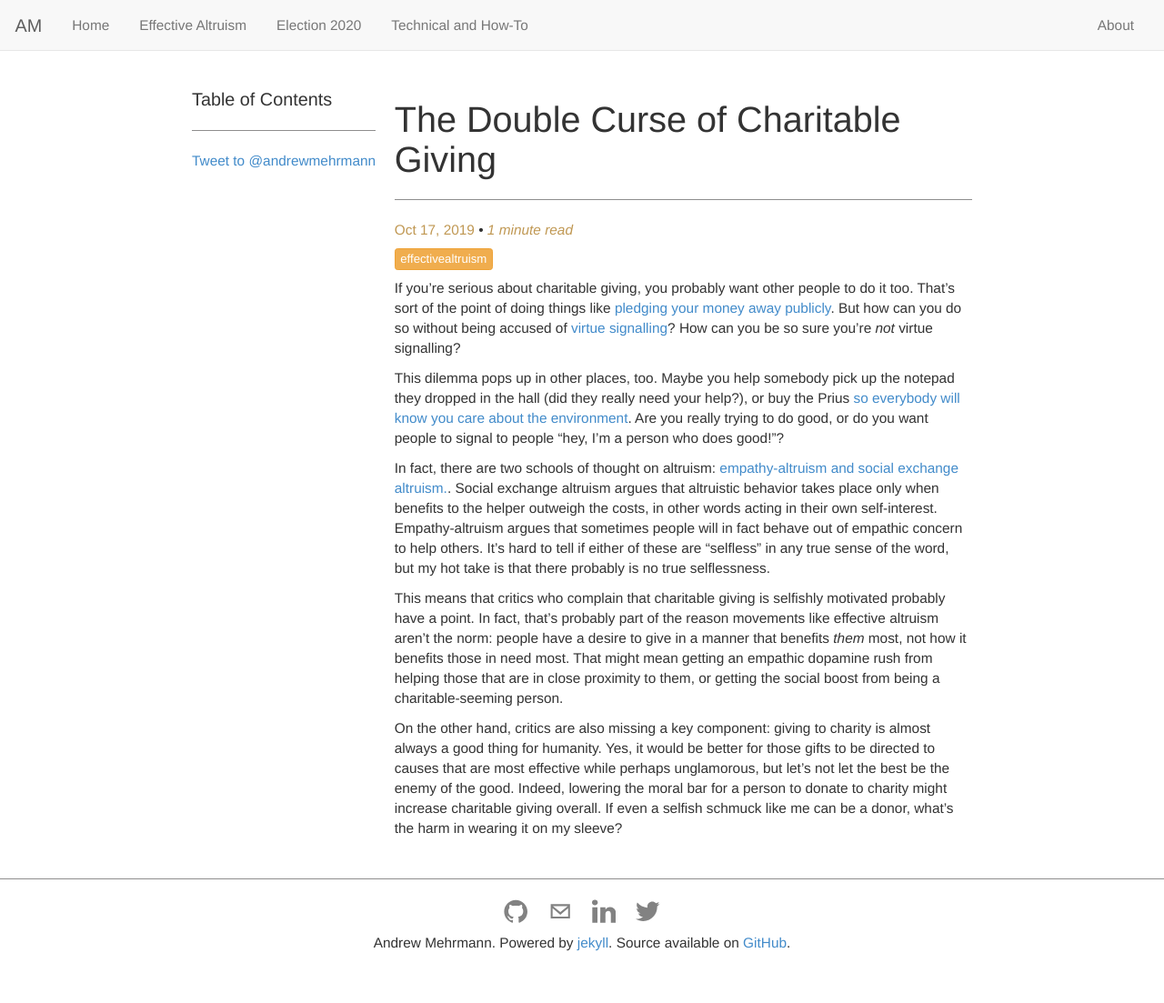
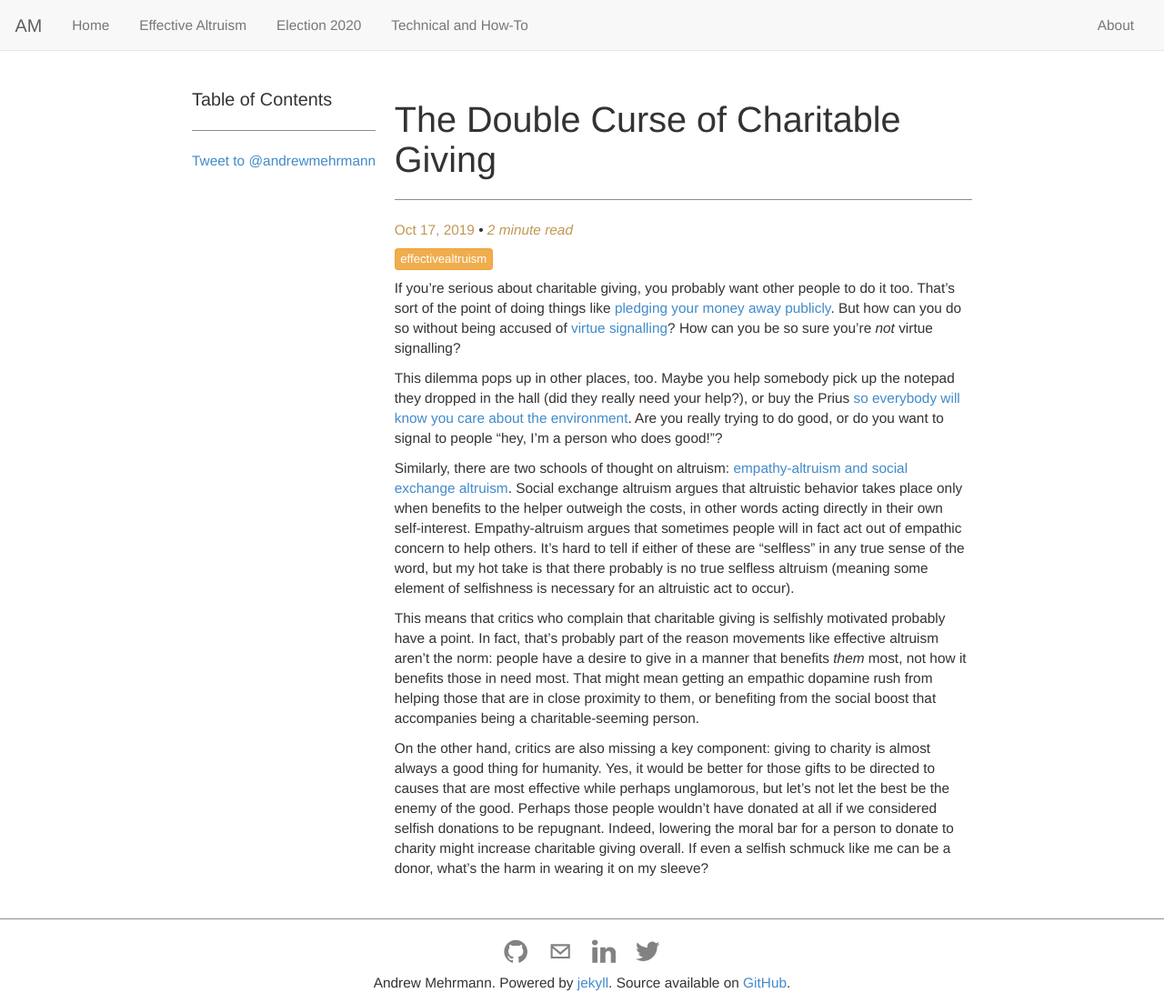
Before and after one commit to dkmehrmann/-deprecated-dkmehrmann.github.io, a Jekyll site: the page built from _posts/2019-10-17-double-curse-of-giving.md, in a window 1280 px wide and 1103 px high. Shown: the whole window at 91% size. Built offline with Jekyll 4.4.1, drawn with Linux system fonts in a browser that asks for light colours; comment, search, counter and statistics services are not loaded.

Commit message:
fix typos and finalize

```diff
--- a/_posts/2019-10-17-double-curse-of-giving.md
+++ b/_posts/2019-10-17-double-curse-of-giving.md
@@ -9,10 +9,10 @@ tags: effectivealtruism
 
 If you're serious about charitable giving, you probably want other people to do it too. That's sort of the point of doing things like [pledging your money away publicly](/2019/09/24/givingpledge.html). But how can you do so without being accused of [virtue signalling](https://en.wikipedia.org/wiki/Virtue_signalling)? How can you be so sure you're *not* virtue signalling?
 
-This dilemma pops up in other places, too. Maybe you help somebody pick up the notepad they dropped in the hall (did they really need your help?), or buy the Prius [so everybody will know you care about the environment](http://freakonomics.com/2011/04/21/conspicuous-conservation-and-the-prius-effect/). Are you really trying to do good, or do you want people to signal to people "hey, I'm a person who does good!"?
+This dilemma pops up in other places, too. Maybe you help somebody pick up the notepad they dropped in the hall (did they really need your help?), or buy the Prius [so everybody will know you care about the environment](http://freakonomics.com/2011/04/21/conspicuous-conservation-and-the-prius-effect/). Are you really trying to do good, or do you want to signal to people "hey, I'm a person who does good!"?
 
-In fact, there are two schools of thought on altruism: [empathy-altruism and social exchange altruism.](https://en.wikipedia.org/wiki/Empathy-altruism). Social exchange altruism argues that altruistic behavior takes place only when benefits to the helper outweigh the costs, in other words acting in their own self-interest. Empathy-altruism argues that sometimes people will in fact behave out of empathic concern to help others. It's hard to tell if either of these are "selfless" in any true sense of the word, but my hot take is that there probably is no true selflessness.
+Similarly, there are two schools of thought on altruism: [empathy-altruism and social exchange altruism](https://en.wikipedia.org/wiki/Empathy-altruism). Social exchange altruism argues that altruistic behavior takes place only when benefits to the helper outweigh the costs, in other words acting directly in their own self-interest. Empathy-altruism argues that sometimes people will in fact act out of empathic concern to help others. It's hard to tell if either of these are "selfless" in any true sense of the word, but my hot take is that there probably is no true selfless altruism (meaning some element of selfishness is necessary for an altruistic act to occur).
 
-This means that critics who complain that charitable giving is selfishly motivated probably have a point. In fact, that's probably part of the reason movements like effective altruism aren't the norm: people have a desire to give in a manner that benefits *them* most, not how it benefits those in need most. That might mean getting an empathic dopamine rush from helping those that are in close proximity to them, or getting the social boost from being a charitable-seeming person.
+This means that critics who complain that charitable giving is selfishly motivated probably have a point. In fact, that's probably part of the reason movements like effective altruism aren't the norm: people have a desire to give in a manner that benefits *them* most, not how it benefits those in need most. That might mean getting an empathic dopamine rush from helping those that are in close proximity to them, or benefiting from the social boost that accompanies being a charitable-seeming person.
 
-On the other hand, critics are also missing a key component: giving to charity is almost always a good thing for humanity. Yes, it would be better for those gifts to be directed to causes that are most effective while perhaps unglamorous, but let's not let the best be the enemy of the good. Indeed, lowering the moral bar for a person to donate to charity might increase charitable giving overall. If even a selfish schmuck like me can be a donor, what's the harm in wearing it on my sleeve?
+On the other hand, critics are also missing a key component: giving to charity is almost always a good thing for humanity. Yes, it would be better for those gifts to be directed to causes that are most effective while perhaps unglamorous, but let's not let the best be the enemy of the good. Perhaps those people wouldn't have donated at all if we considered selfish donations to be repugnant. Indeed, lowering the moral bar for a person to donate to charity might increase charitable giving overall. If even a selfish schmuck like me can be a donor, what's the harm in wearing it on my sleeve?
```
